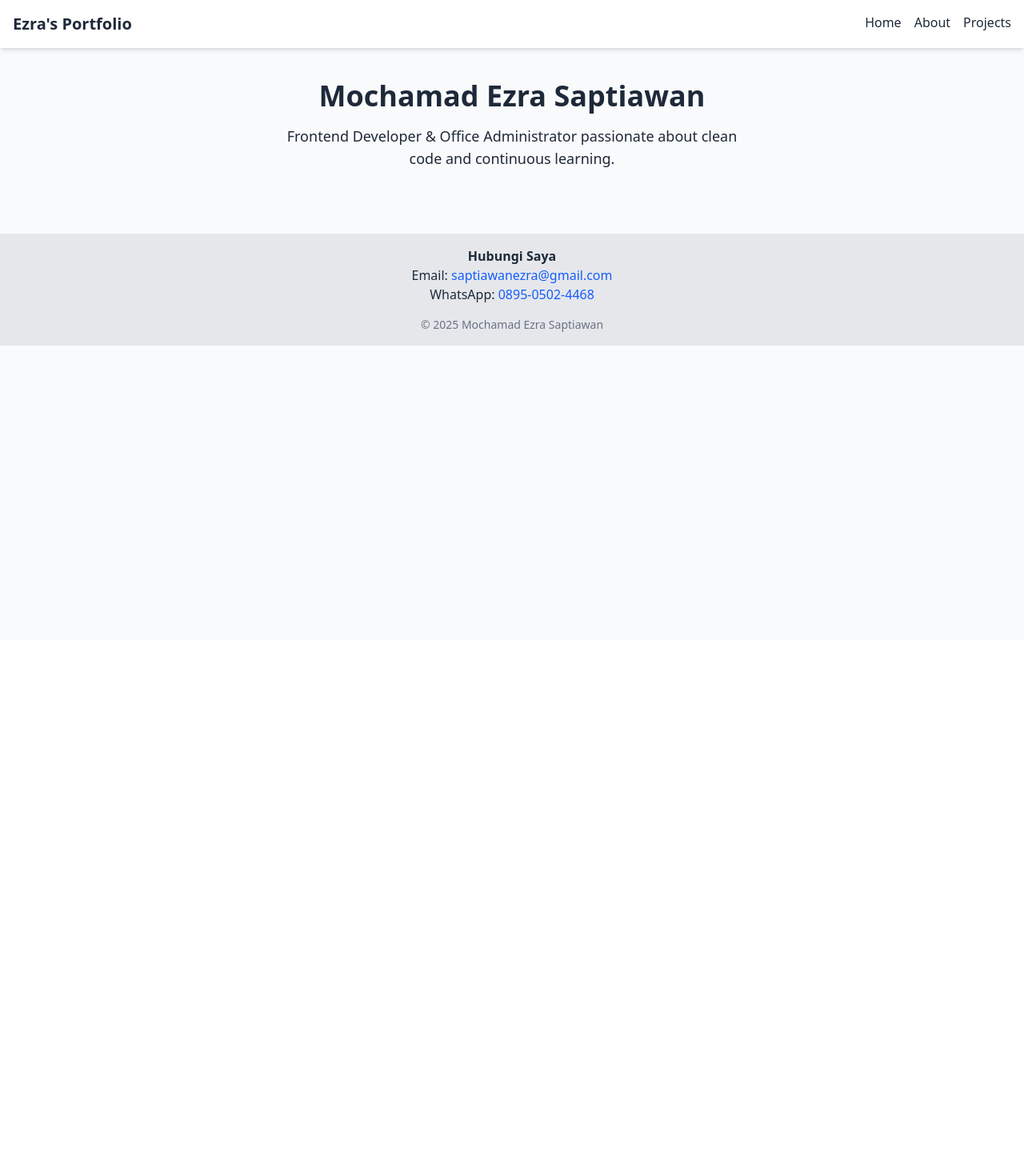
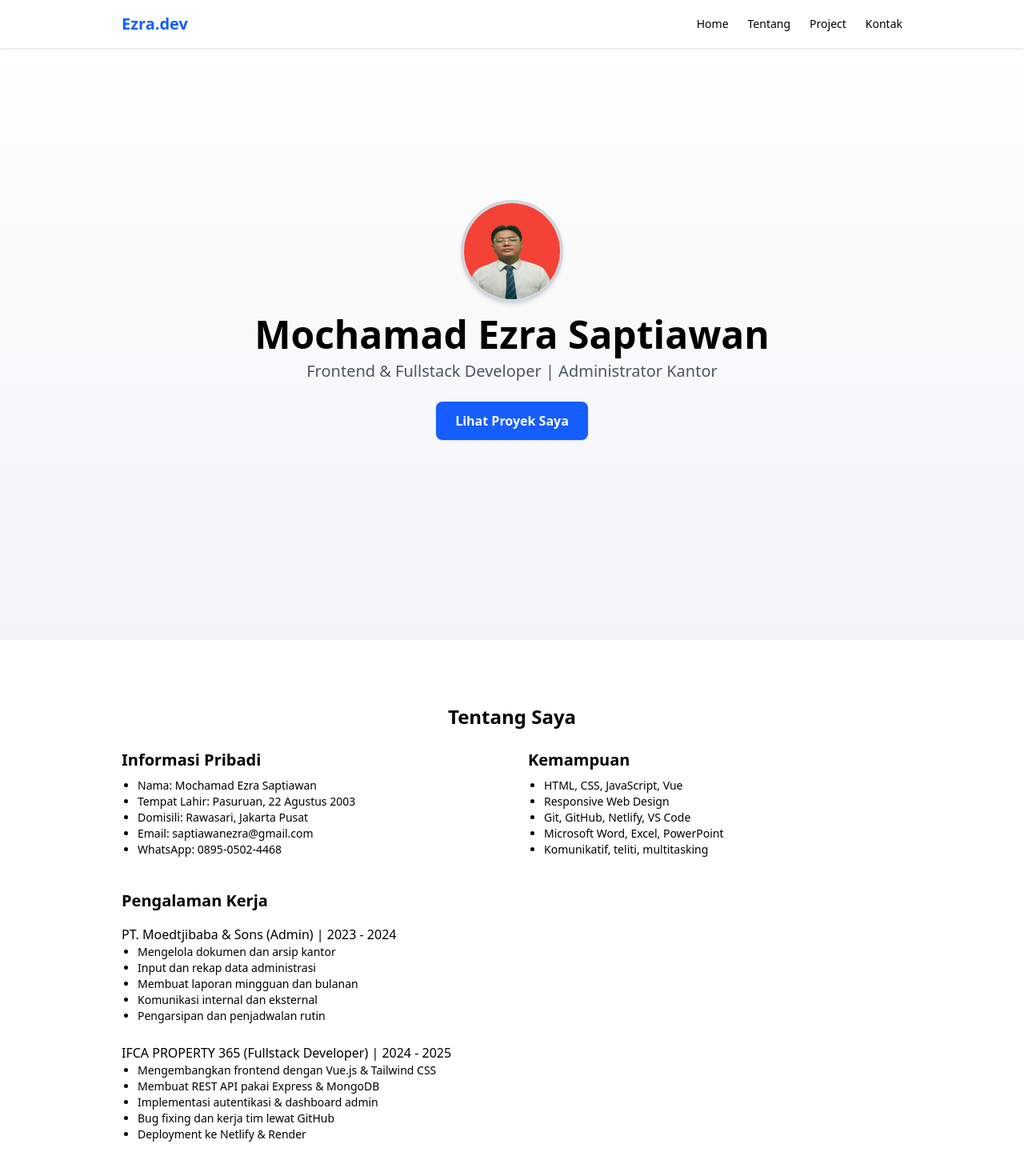
Before and after one commit to kingslayer902/portoflio, a Vue app: page / in a window 1280 px wide. Shown: the top 1470 px of the page at 80% size. Before the commit the page ends 800 px from the top, so only its background shows below. Built offline with nearby package versions, Linux system fonts and the light colour scheme.

Commit message:
Refactor: convert to single-page layout and remove vue-router

```diff
--- a/src/App.vue
+++ b/src/App.vue
@@ -1,12 +1,29 @@
 <template>
-  <main class="font-sans text-gray-800 bg-gray-50 min-h-screen">
+  <div>
     <Navbar />
-    <RouterView />
+
+    <!-- Section per bagian (pakai id buat navigasi scroll) -->
+    <HeroSection />
+    <AboutSection />
+    <ProjectsSection/>
     <Footer />
-  </main>
+  </div>
 </template>
 
-<script setup>
-import Navbar from './components/Navbar.vue'
-import Footer from './components/Footer.vue'
+<script>
+import Navbar from './components/Navbar.vue';
+import AboutSection from './components/AboutSection.vue';
+import ProjectsSection from './components/ProjectSection.vue';
+import Footer from './components/Footer.vue';
+import HeroSection from './components/heroSection.vue';
+
+export default {
+  components: {
+    Navbar,
+    HeroSection,
+    AboutSection,
+    ProjectsSection,
+    Footer
+  }
+};
 </script>
--- /dev/null
+++ b/src/components/AboutSection.vue
@@ -0,0 +1,59 @@
+<template>
+  <section id="about" class="py-20 px-6 bg-white max-w-5xl mx-auto">
+    <h2 class="text-2xl font-bold mb-6 text-center">Tentang Saya</h2>
+    <div class="grid md:grid-cols-2 gap-10">
+      <div>
+        <h3 class="text-xl font-semibold mb-2">Informasi Pribadi</h3>
+        <ul class="list-disc ml-5 text-sm">
+          <li>Nama: Mochamad Ezra Saptiawan</li>
+          <li>Tempat Lahir: Pasuruan, 22 Agustus 2003</li>
+          <li>Domisili: Rawasari, Jakarta Pusat</li>
+          <li>Email: saptiawanezra@gmail.com</li>
+          <li>WhatsApp: 0895-0502-4468</li>
+        </ul>
+      </div>
+      <div>
+        <h3 class="text-xl font-semibold mb-2">Kemampuan</h3>
+        <ul class="list-disc ml-5 text-sm">
+          <li>HTML, CSS, JavaScript, Vue</li>
+          <li>Responsive Web Design</li>
+          <li>Git, GitHub, Netlify, VS Code</li>
+          <li>Microsoft Word, Excel, PowerPoint</li>
+          <li>Komunikatif, teliti, multitasking</li>
+        </ul>
+      </div>
+    </div>
+
+    <div class="mt-10">
+      <h3 class="text-xl font-semibold mb-4">Pengalaman Kerja</h3>
+
+      <div class="mb-6">
+        <p class="font-medium">PT. Moedtjibaba & Sons (Admin) | 2023 - 2024</p>
+        <ul class="list-disc ml-5 text-sm">
+          <li>Mengelola dokumen dan arsip kantor</li>
+          <li>Input dan rekap data administrasi</li>
+          <li>Membuat laporan mingguan dan bulanan</li>
+          <li>Komunikasi internal dan eksternal</li>
+          <li>Pengarsipan dan penjadwalan rutin</li>
+        </ul>
+      </div>
+
+      <div>
+        <p class="font-medium">IFCA PROPERTY 365 (Fullstack Developer) | 2024 - 2025</p>
+        <ul class="list-disc ml-5 text-sm">
+          <li>Mengembangkan frontend dengan Vue.js & Tailwind CSS</li>
+          <li>Membuat REST API pakai Express & MongoDB</li>
+          <li>Implementasi autentikasi & dashboard admin</li>
+          <li>Bug fixing dan kerja tim lewat GitHub</li>
+          <li>Deployment ke Netlify & Render</li>
+        </ul>
+      </div>
+    </div>
+  </section>
+</template>
+
+<script>
+export default {
+  name: 'AboutSection',
+};
+</script>
--- /dev/null
+++ b/src/components/FooterSection.vue
@@ -0,0 +1,25 @@
+<!-- src/components/FooterSection.vue -->
+<template>
+  <footer class="bg-gray-900 text-white py-10 px-6 mt-16">
+    <div class="max-w-4xl mx-auto text-center">
+      <h3 class="text-xl font-semibold mb-4">Hubungi Saya</h3>
+      <p class="mb-2">Email: <a href="mailto:saptiawanezra@gmail.com" class="text-blue-400 hover:underline">saptiawanezra@gmail.com</a></p>
+      <p class="mb-6">WhatsApp: <a href="https://wa.me/6289505024468" target="_blank" class="text-blue-400 hover:underline">0895-0502-4468</a></p>
+
+      <div class="flex justify-center gap-4 mt-4">
+        <a href="https://github.com/kingslayer902" target="_blank" class="hover:text-blue-400">GitHub</a>
+        <a href="https://phenomenal-tulumba-c5d90f.netlify.app" target="_blank" class="hover:text-blue-400">Portofolio</a>
+      </div>
+
+      <p class="mt-6 text-sm text-gray-400">&copy; 2025 Mochamad Ezra Saptiawan. All rights reserved.</p>
+    </div>
+  </footer>
+</template>
+
+<script>
+export default {
+  name: "FooterSection",
+};
+</script>
+
+<style scoped></style>
--- /dev/null
+++ b/src/components/HeroSection.vue
@@ -0,0 +1,44 @@
+<template>
+  <section class="min-h-screen flex flex-col items-center justify-center text-center p-6 bg-gradient-to-b from-white to-gray-100 dark:from-gray-900 dark:to-gray-800">
+    <img
+      src="/ezra.jpg"
+      alt="Foto Ezra"
+      class="w-32 h-32 rounded-full border-4 border-gray-300 shadow-md mb-4 animate-fade-in"
+    />
+    <h1 class="text-3xl md:text-5xl font-bold mb-2 animate-slide-in">Mochamad Ezra Saptiawan</h1>
+    <p class="text-lg md:text-xl text-gray-600 dark:text-gray-300 animate-fade-in delay-200">
+      Frontend & Fullstack Developer | Administrator Kantor
+    </p>
+    <a
+      href="#projects"
+      class="mt-6 inline-block px-6 py-3 bg-blue-600 text-white font-semibold rounded-lg shadow hover:bg-blue-700 transition-all animate-fade-in delay-300"
+    >
+      Lihat Proyek Saya
+    </a>
+  </section>
+</template>
+
+<script>
+export default {
+  name: "HeroSection",
+};
+</script>
+
+<style scoped>
+@keyframes fade-in {
+  from { opacity: 0; transform: translateY(10px); }
+  to { opacity: 1; transform: translateY(0); }
+}
+@keyframes slide-in {
+  from { opacity: 0; transform: translateY(-20px); }
+  to { opacity: 1; transform: translateY(0); }
+}
+.animate-fade-in {
+  animation: fade-in 0.8s ease forwards;
+}
+.animate-slide-in {
+  animation: slide-in 1s ease forwards;
+}
+.delay-200 { animation-delay: 0.2s; }
+.delay-300 { animation-delay: 0.3s; }
+</style>
--- a/src/components/Navbar.vue
+++ b/src/components/Navbar.vue
@@ -1,10 +1,19 @@
 <template>
-  <nav class="bg-white shadow-md p-4 flex justify-between">
-    <h1 class="text-xl font-bold">Ezra's Portfolio</h1>
-    <ul class="flex gap-4">
-      <RouterLink to="/" class="hover:text-blue-600">Home</RouterLink>
-      <RouterLink to="/about" class="hover:text-blue-600">About</RouterLink>
-      <RouterLink to="/projects" class="hover:text-blue-600">Projects</RouterLink>
-    </ul>
-  </nav>
+  <header class="fixed top-0 left-0 w-full bg-white shadow z-50">
+    <nav class="max-w-5xl mx-auto px-6 py-4 flex justify-between items-center">
+      <h1 class="text-xl font-bold text-blue-600">Ezra.dev</h1>
+      <ul class="flex space-x-6 text-sm font-medium">
+        <li><a href="#hero" class="hover:text-blue-600 transition">Home</a></li>
+        <li><a href="#about" class="hover:text-blue-600 transition">Tentang</a></li>
+        <li><a href="#projects" class="hover:text-blue-600 transition">Project</a></li>
+        <li><a href="#contact" class="hover:text-blue-600 transition">Kontak</a></li>
+      </ul>
+    </nav>
+  </header>
 </template>
+
+<script>
+export default {
+  name: 'Navbar',
+};
+</script>
--- /dev/null
+++ b/src/components/ProjectSection.vue
@@ -0,0 +1,18 @@
+<template>
+  <section id="projects" class="py-20 px-6 bg-gray-50 max-w-5xl mx-auto">
+    <h2 class="text-2xl font-bold mb-6 text-center">Project</h2>
+    <div class="grid md:grid-cols-2 gap-6">
+      <div class="bg-white p-6 rounded shadow hover:shadow-lg transition">
+        <h3 class="font-semibold text-lg mb-2">Dainsleif</h3>
+        <p class="text-sm text-gray-600 mb-4">Web aplikasi dengan fitur login, live chat, produk, dan profile. Dibuat menggunakan Vue.js, Tailwind CSS, dan REST API.</p>
+        <a href="https://relaxed-axolotl-9932ff.netlify.app/" target="_blank" class="text-blue-600 hover:underline">Lihat Project →</a>
+      </div>
+    </div>
+  </section>
+</template>
+
+<script>
+export default {
+  name: 'ProjectSection',
+};
+</script>
--- a/src/router/index.js
+++ /dev/null
@@ -1,15 +0,0 @@
-import { createRouter, createWebHistory } from 'vue-router'
-import Home from '../views/Home.vue'
-import About from '../views/About.vue'
-import Projects from '../views/Projects.vue'
-
-const routes = [
-  { path: '/', component: Home },
-  { path: '/about', component: About },
-  { path: '/projects', component: Projects },
-]
-
-export default createRouter({
-  history: createWebHistory(),
-  routes,
-})
--- a/src/views/About.vue
+++ b/src/views/About.vue
@@ -1,64 +1,3 @@
 <template>
-  <section class="p-10 max-w-3xl mx-auto animate-fade-in">
-    <h2 class="text-2xl font-bold mb-4 text-blue-700">Tentang Saya</h2>
-    <div class="flex flex-col md:flex-row gap-6 items-center mb-6">
-      <img :src="fotoEzra" alt="Foto Ezra" class="rounded-full w-32 border shadow-md" />
-      <p>
-        Saya adalah individu yang teliti, cekatan, dan bertanggung jawab. Berpengalaman sebagai admin kantor dan sedang mengembangkan keterampilan di bidang frontend development.
-      </p>
-    </div>
 
-    <div class="grid md:grid-cols-2 gap-6">
-      <div>
-        <h3 class="text-xl font-semibold mb-2 text-blue-600">Informasi Pribadi</h3>
-        <ul class="list-disc ml-5">
-          <li>Nama: Mochamad Ezra Saptiawan</li>
-          <li>Tempat Lahir: Pasuruan, 22 Agustus 2003</li>
-          <li>Domisili: Rawasari, Jakarta Pusat</li>
-          <li>Email: <a href="mailto:saptiawanezra@gmail.com" class="text-blue-600 hover:underline">saptiawanezra@gmail.com</a></li>
-          <li>WhatsApp: <a href="https://wa.me/6289505024468" class="text-green-600 hover:underline" target="_blank">0895-0502-4468</a></li>
-        </ul>
-      </div>
-      <div>
-        <h3 class="text-xl font-semibold mb-2 text-blue-600">Kemampuan</h3>
-        <ul class="list-disc ml-5">
-          <li>HTML, CSS, JavaScript, Vue</li>
-          <li>Responsive Web Design</li>
-          <li>Git, GitHub, Netlify, VS Code</li>
-          <li>Microsoft Word, Excel, PowerPoint</li>
-          <li>Komunikatif, teliti, multitasking</li>
-        </ul>
-      </div>
-    </div>
-
-    <div class="mt-6">
-      <h3 class="text-xl font-semibold mb-2 text-blue-600">Pengalaman Kerja</h3>
-
-      <div class="mb-4">
-        <p class="font-medium">PT. Moedtjibaba & Sons (Admin) | 2023 - 2024</p>
-        <ul class="list-disc ml-5">
-          <li>Mengelola dokumen dan arsip kantor</li>
-          <li>Input dan rekap data administrasi</li>
-          <li>Membuat laporan mingguan dan bulanan</li>
-          <li>Komunikasi internal dan eksternal</li>
-          <li>Pengarsipan dan penjadwalan rutin</li>
-        </ul>
-      </div>
-
-      <div>
-        <p class="font-medium">IFCA PROPERTY 365 (Fullstack Developer) | 2024 - 2025</p>
-        <ul class="list-disc ml-5">
-          <li>Mengembangkan fitur frontend menggunakan Vue.js dan Tailwind CSS</li>
-          <li>Membuat REST API menggunakan Express dan MongoDB</li>
-          <li>Implementasi autentikasi dan dashboard admin</li>
-          <li>Bug fixing dan kolaborasi dengan tim menggunakan GitHub</li>
-          <li>Deployment ke server produksi menggunakan Netlify dan Render</li>
-        </ul>
-      </div>
-    </div>
-  </section>
 </template>
-
-<script setup>
-const fotoEzra = `${import.meta.env.BASE_URL}ezra.jpg`
-</script>
--- a/src/views/Home.vue
+++ b/src/views/Home.vue
@@ -1,6 +1,3 @@
 <template>
-  <section class="p-10 text-center">
-    <h2 class="text-4xl font-bold mb-4">Mochamad Ezra Saptiawan</h2>
-    <p class="text-lg max-w-xl mx-auto">Frontend Developer & Office Administrator passionate about clean code and continuous learning.</p>
-  </section>
+
 </template>
--- a/src/views/Projects.vue
+++ b/src/views/Projects.vue
@@ -1,12 +1,3 @@
 <template>
-  <section class="p-10 max-w-4xl mx-auto">
-    <h2 class="text-2xl font-bold mb-6">Projek Saya</h2>
-    <div class="bg-white shadow-md p-5 rounded-lg border hover:shadow-xl transition duration-300">
-      <h3 class="text-xl font-semibold">Dainsleif</h3>
-      <p class="mb-3">Aplikasi web yang berisi fitur login, register, livechat, tampilan produk, dan profil pengguna.</p>
-      <a href="https://relaxed-axolotl-9932ff.netlify.app/" target="_blank" class="text-blue-600 hover:underline">
-        Kunjungi Project &rarr;
-      </a>
-    </div>
-  </section>
+
 </template>
```
Also changed, not shown: src/main.js (+7 -9 lines).
